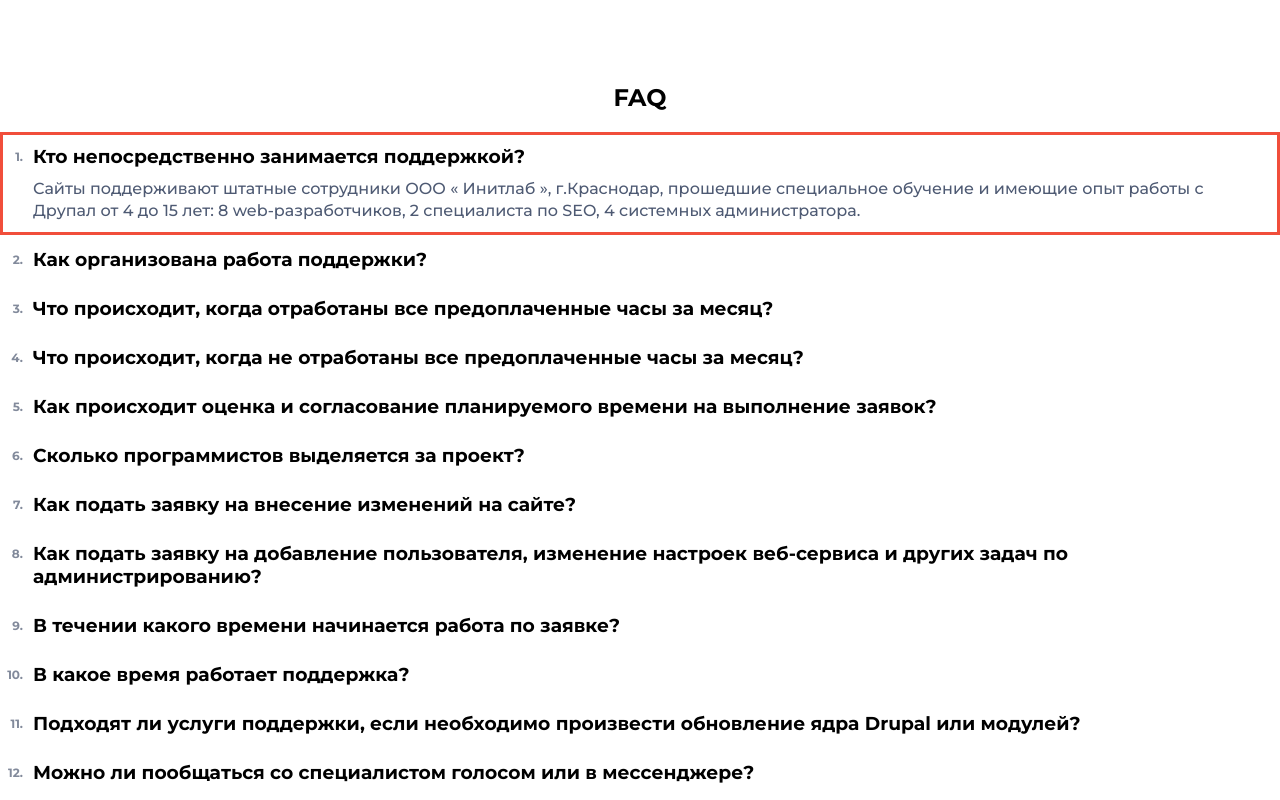
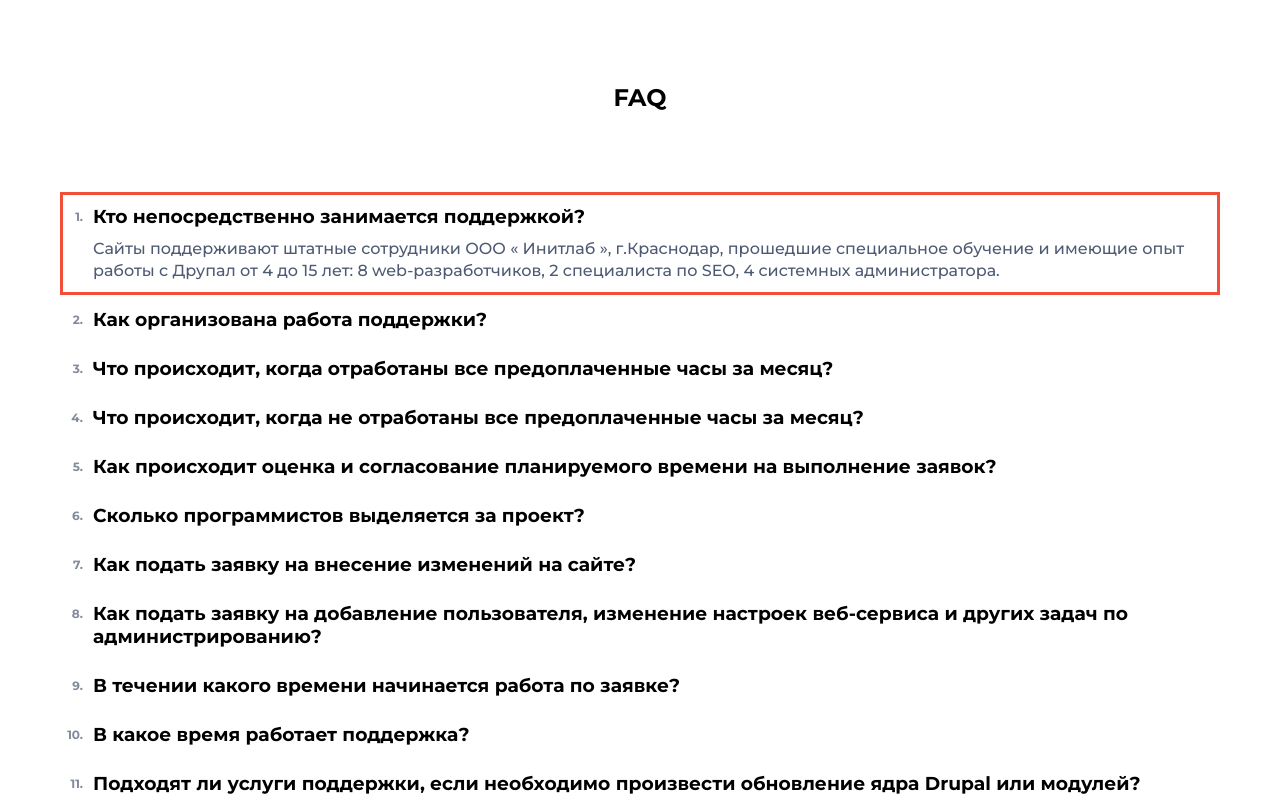
Before and after one commit to EgorF272/projjj, a website: page index.html in a window 1280 px wide. Shown: the part 8960-9760 px from the top of the page. Drawn offline with nearby package versions, Linux system fonts and the light colour scheme.

Commit message:
Update style.css

```diff
--- a/css/style.css
+++ b/css/style.css
@@ -1658,7 +1658,7 @@ footer .footer__text {
   padding-top: 68px;
   padding-bottom: 20px;
 }
-
+.faq-enum{margin: 60px;}
 .faq-enum h3 {
   position: relative;
   cursor: pointer;
```
